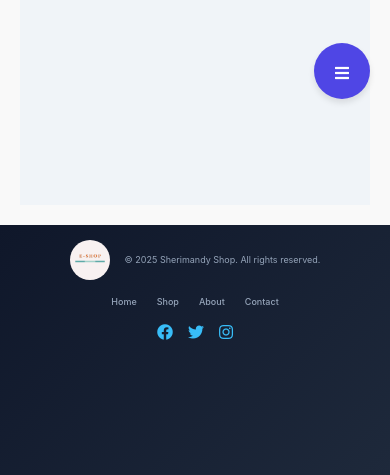
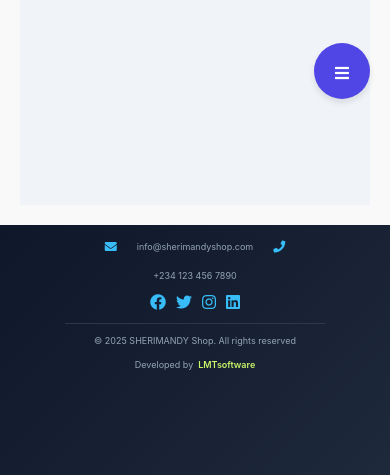
Before and after one commit to JimmyOlsen05/sherimandyshop, a Django app: page /accounts/my_orders/ in a window 390 px wide. Shown: the part 725-1200 px from the top of the page. Run offline with Django 3.2, Linux system fonts and the light colour scheme; the visitor is signed in with stand-in values (Sample User, id 1); data that the repository does not hold is empty; some libraries are stand-ins or nearby versions.

Commit message:
Updated features and fixed bugs

```diff
--- a/templates/base.html
+++ b/templates/base.html
@@ -688,26 +688,34 @@
     <!-- Footer with Interactive Elements -->
     <footer style="background: linear-gradient(135deg, #0F172A 0%, #1E293B 100%); width: 100%; padding: 1.5rem 0; margin-top: auto;">
         <div class="container" style="max-width: 1400px; margin: 0 auto; padding: 0 2rem;">
-            <div style="display: flex; flex-wrap: wrap; justify-content: space-between; align-items: center; gap: 1.5rem;">
-                <!-- Logo and Copyright -->
-                <div style="display: flex; align-items: center; gap: 1.5rem;">
-                    <img src="{% static 'img/logo.jpg' %}" alt="Logo" style="width: 40px; height: 40px; border-radius: 50%;">
-                    <span style="color: #94A3B8; font-size: 0.9rem;">&copy; {% now "Y" %} Sherimandy Shop. All rights reserved.</span>
+            <!-- Top Row -->
+            <div style="display: grid; grid-template-columns: repeat(2, 1fr); gap: 2rem; margin-bottom: 1rem;">
+                <!-- Contact Info -->
+                <div style="display: flex; align-items: center; gap: 1.5rem; color: #94A3B8;">
+                    <i class="fas fa-envelope" style="color: #38BDF8; font-size: 1.2rem;"></i>
+                    <span style="font-size: 0.9rem;">info@sherimandyshop.com</span>
+                    <i class="fas fa-phone" style="color: #38BDF8; font-size: 1.2rem; margin-left: 1rem;"></i>
+                    <span style="font-size: 0.9rem;">+234 123 456 7890</span>
                 </div>
+                <!-- Social Links -->
+                <div style="display: flex; justify-content: flex-end; gap: 1rem;">
+                    <a href="#" style="color: #38BDF8; font-size: 1.2rem; transition: transform 0.2s;"><i class="fab fa-facebook"></i></a>
+                    <a href="#" style="color: #38BDF8; font-size: 1.2rem; transition: transform 0.2s;"><i class="fab fa-twitter"></i></a>
+                    <a href="#" style="color: #38BDF8; font-size: 1.2rem; transition: transform 0.2s;"><i class="fab fa-instagram"></i></a>
+                    <a href="#" style="color: #38BDF8; font-size: 1.2rem; transition: transform 0.2s;"><i class="fab fa-linkedin"></i></a>
+                </div>
+            </div>
 
-                <!-- Quick Links -->
-                <div style="display: flex; gap: 2rem; align-items: center;">
-                    <a href="{% url 'shop:home' %}" style="color: #94A3B8; text-decoration: none; font-size: 0.9rem; transition: color 0.2s;">Home</a>
-                    <a href="{% url 'shop:shop' %}" style="color: #94A3B8; text-decoration: none; font-size: 0.9rem; transition: color 0.2s;">Shop</a>
-                    <a href="{% url 'shop:about' %}" style="color: #94A3B8; text-decoration: none; font-size: 0.9rem; transition: color 0.2s;">About</a>
-                    <a href="{% url 'shop:contact' %}" style="color: #94A3B8; text-decoration: none; font-size: 0.9rem; transition: color 0.2s;">Contact</a>
+            <!-- Bottom Row with Border -->
+            <div style="border-top: 1px solid #2d3748; padding-top: 1rem; display: grid; grid-template-columns: repeat(2, 1fr); gap: 2rem; align-items: center;">
+                <!-- Copyright -->
+                <div style="color: #94A3B8; font-size: 0.9rem;">
+                    &copy; {% now "Y" %} SHERIMANDY Shop. All rights reserved
                 </div>
-
-                <!-- Social Links -->
-                <div style="display: flex; gap: 1.5rem;">
-                    <a href="#" style="color: #38BDF8; font-size: 1.2rem; transition: transform 0.2s;" onmouseover="this.style.transform='scale(1.2)'" onmouseout="this.style.transform='scale(1)'"><i class="fab fa-facebook"></i></a>
-                    <a href="#" style="color: #38BDF8; font-size: 1.2rem; transition: transform 0.2s;" onmouseover="this.style.transform='scale(1.2)'" onmouseout="this.style.transform='scale(1)'"><i class="fab fa-twitter"></i></a>
-                    <a href="#" style="color: #38BDF8; font-size: 1.2rem; transition: transform 0.2s;" onmouseover="this.style.transform='scale(1.2)'" onmouseout="this.style.transform='scale(1)'"><i class="fab fa-instagram"></i></a>
+                <!-- Developer Credit -->
+                <div style="display: flex; justify-content: flex-end; align-items: center; gap: 0.5rem;">
+                    <span style="color: #94A3B8; font-size: 0.9rem;">Developed by</span>
+                    <a href="https://lmtsoftware.netlify.app" target="_blank" style="color: #caf568; font-weight: 600; text-decoration: none; font-size: 0.9rem;">LMTsoftware</a>
                 </div>
             </div>
         </div>
@@ -716,14 +724,23 @@
     <style>
     @media (max-width: 768px) {
         footer .container > div {
-            justify-content: center;
+            grid-template-columns: 1fr !important;
+            gap: 1rem !important;
             text-align: center;
         }
 
         footer .container > div > div {
-            width: 100%;
-            justify-content: center;
+            justify-content: center !important;
+            flex-wrap: wrap;
         }
+
+        footer .container .fas {
+            margin: 0 0.5rem !important;
+        }
+    }
+
+    footer a[style*="transition"]:hover {
+        transform: scale(1.2);
     }
     </style>
 
```
